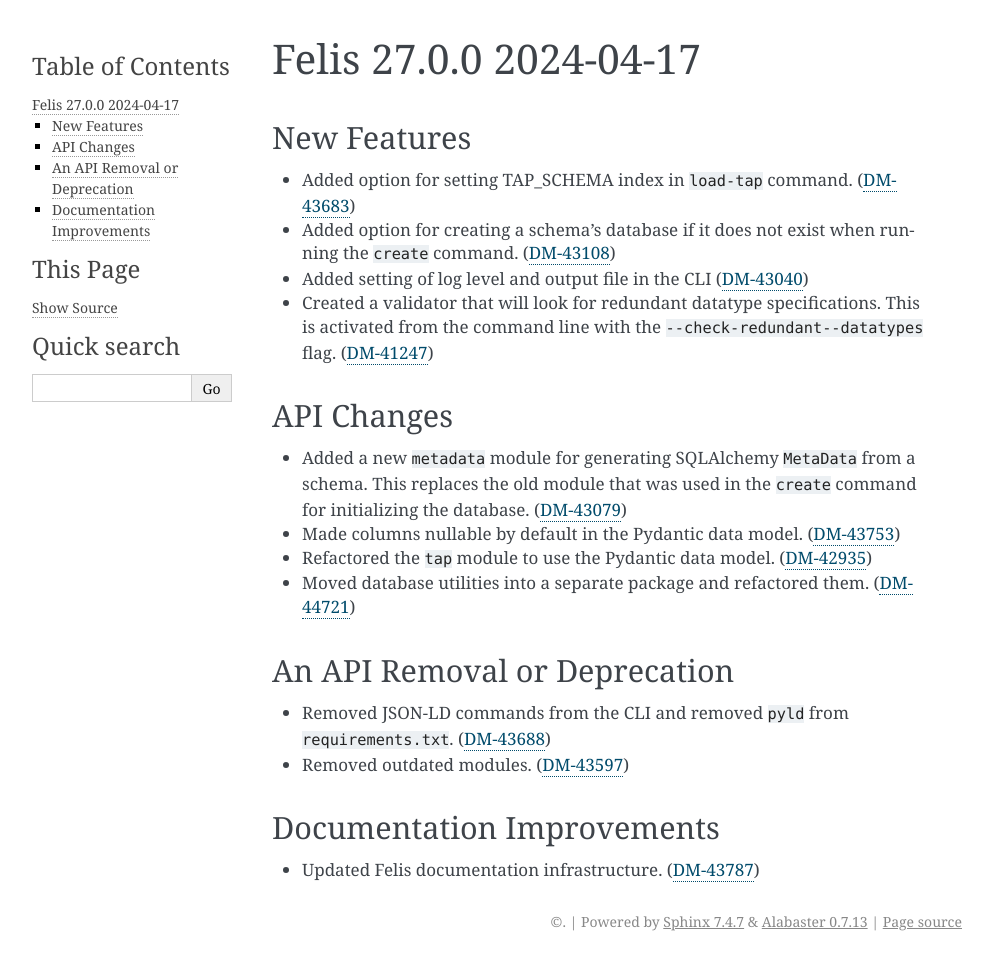
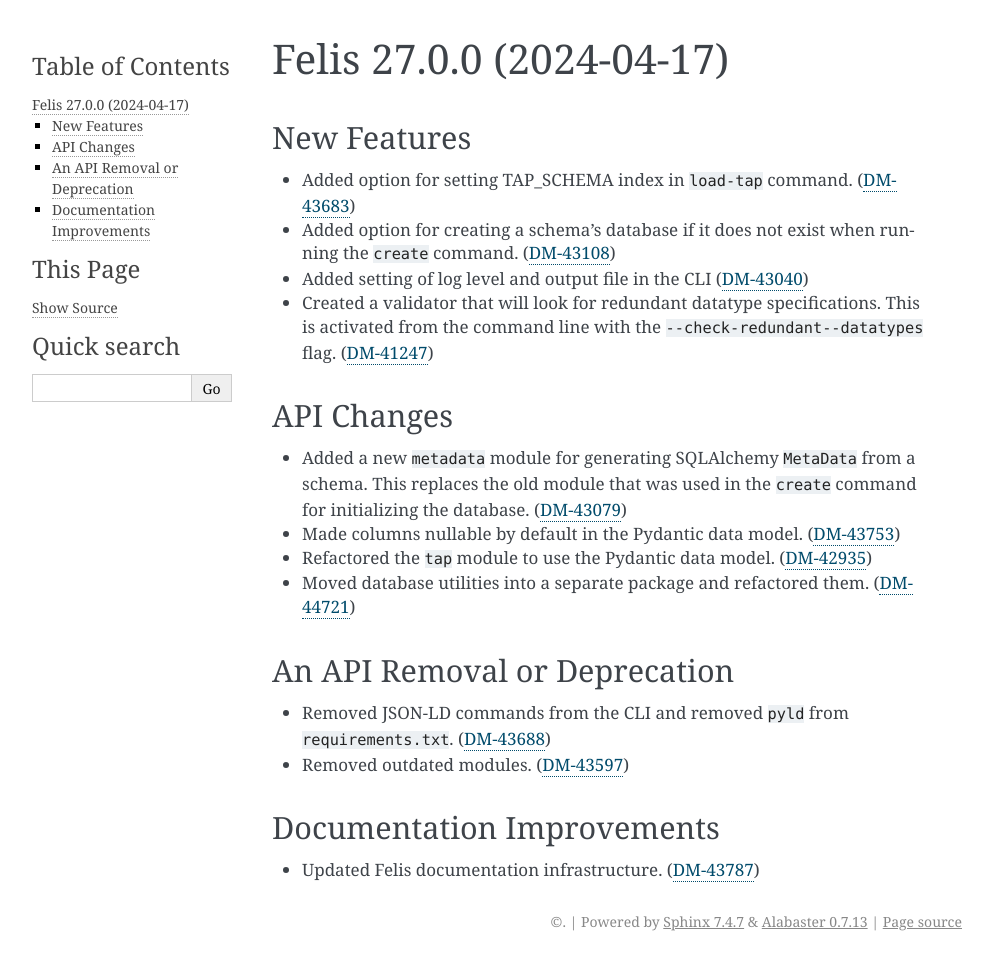
Before and after one commit to lsst/felis, a Sphinx documentation site: the page built from docs/CHANGES.rst, in a window 1280 px wide. Shown: the whole page, without its empty margins (148-1141 px from the left). Built offline with Sphinx 7.4.7, drawn with Linux system fonts in a browser that asks for light colours; part of the change alters nothing that is shown.

```diff
--- a/docs/CHANGES.rst
+++ b/docs/CHANGES.rst
@@ -1,7 +1,5 @@
-:html_theme.sidebar_secondary.remove:
-
-Felis 27.0.0 2024-04-17
-=======================
+Felis 27.0.0 (2024-04-17)
+=========================
 
 New Features
 ------------
```
